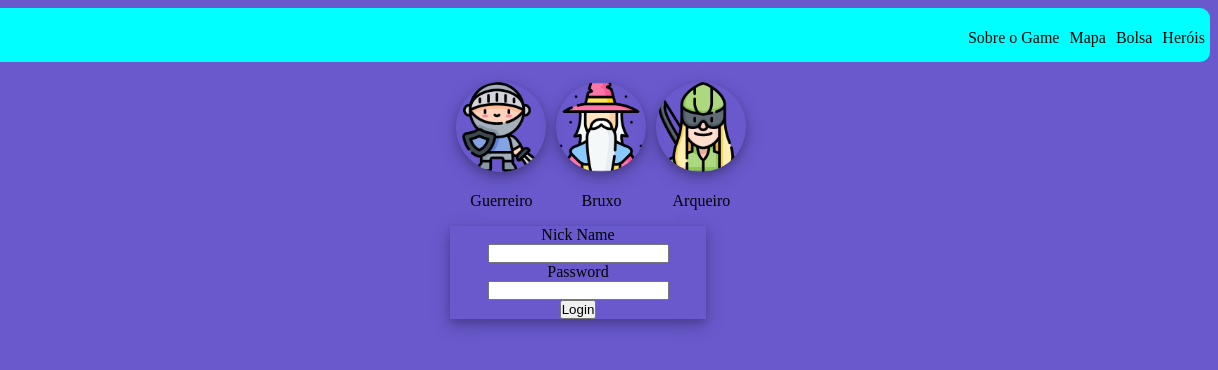
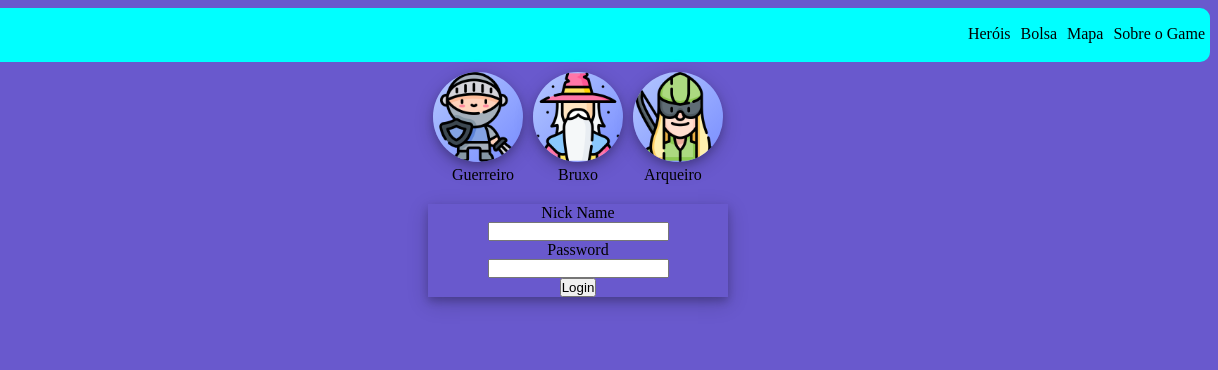
Before and after one commit to shadowruge/rpg_Landing_Page, a plain HTML site: page index.html in a window 1280 px wide. Shown: the full height of the page, 62-1280 px from the left. Drawn offline with Linux system fonts and the light colour scheme.

Commit message:
corresão de alinhamento

```diff
--- a/css/style.css
+++ b/css/style.css
@@ -15,6 +15,7 @@ nav{
     background-color: aqua;
     border-radius: 10px;
 
+
 }
 
 nav>img{
@@ -26,6 +27,7 @@ nav>img{
 a{
 
     padding: 5px;
+    margin-top: 12px;
     display: flex;
     justify-content: space-between;
     float: right;
@@ -36,38 +38,62 @@ a{
 }
 
 
-section{
+.container{
 
-    width: 01em;
     display: flex;
-    margin-left: auto;
-    margin-right: auto;
+    align-items: center;
+    justify-content: center;
+
 
 
 }
 
-section>.polaroid{
-    margin-top: 20px;
-    margin-left: 10px;
+p{
+    margin: auto;
     text-align: center;
-
 }
-
-.polaroid>img{
-border-radius: 50%;
-    text-align: center;
+.cavaleiro img{
+   margin-right: 10px;
+    margin-top: 10px;
+    border-radius: 50%;
     width: 90px;
     height: 90px;
+    background: linear-gradient(-45deg, #788cff, #b4c8ff);
     box-shadow: 0 4px 8px 0 rgba(0, 0, 0, 0.2),
     0 6px 20px 0 rgba(0, 0, 0, 0.19);
 
 }
 
+.bruxo img{
+
+    margin-top: 10px;
+    border-radius: 50%;
+    width: 90px;
+    height: 90px;
+    background: linear-gradient(-45deg, #788cff, #b4c8ff);
+    box-shadow: 0 4px 8px 0 rgba(0, 0, 0, 0.2),
+    0 6px 20px 0 rgba(0, 0, 0, 0.19);
+
+}
+
+.elfo img{
+     margin-left: 10px;
+    margin-top: 10px;
+    border-radius: 50%;
+    width: 90px;
+    height: 90px;
+    background: linear-gradient(-45deg, #788cff, #b4c8ff);
+    box-shadow: 0 4px 8px 0 rgba(0, 0, 0, 0.2),
+    0 6px 20px 0 rgba(0, 0, 0, 0.19);
+
+}
+
+
+
 .login{
-    width: 16em;
+    margin: 0 auto;
+    margin-top: 20px;
     max-width: 300px;
-    margin-left: auto;
-    margin-right: auto;
     box-shadow: 0 4px 8px 0 rgba(0, 0, 0, 0.2),
     0 6px 20px 0 rgba(0, 0, 0, 0.19);
     text-align: center;
--- a/index.html
+++ b/index.html
@@ -17,41 +17,44 @@
         <img src="/img/jogo-rpg.png">
 
         <a href="">
-            <p>Heróis</p>
+            <p>Sobre o Game</p>
+        </a>
+
+        <a href="">
+            <p>Mapa</p>
         </a>
         <a href="">
             <p>Bolsa</p>
         </a>
         <a href="">
-            <p>Mapa</p>
-        </a>
-        <a href="">
-            <p>Sobre o Game</p>
+            <p>Heróis</p>
         </a>
     </nav>
 
-    <section>
-        <div class="polaroid">
+    <div class="container">
+        <div class="cavaleiro">
             <img src="/img/cavaleiro.png" alt="Norway">
-            <div class="container">
+
                 <p>Guerreiro</p>
-            </div>
+
         </div>
-        <div class="polaroid">
+        <div class="bruxo">
             <img src="/img/bruxo.png" alt="Norway">
-            <div class="container">
+
                 <p>Bruxo</p>
-            </div>
+
         </div>
-        <div class="polaroid">
+        <div class="elfo">
             <img src="/img/arqueiro.png" alt="Norway">
-            <div class="container">
+
                 <p>Arqueiro</p>
-            </div>
+
         </div>
-        </section>
 
-        <div class="login">
+
+    </div>
+
+    <div class="login">
         <label for="">Nick Name</label><br>
         <input type="text"><br>
         <label for="">Password</label><br>
@@ -59,9 +62,6 @@
         <input type="button" value="Login">
         </div>
 
-        <section>
-
-    </section>
 </body>
 
 </html>
```
